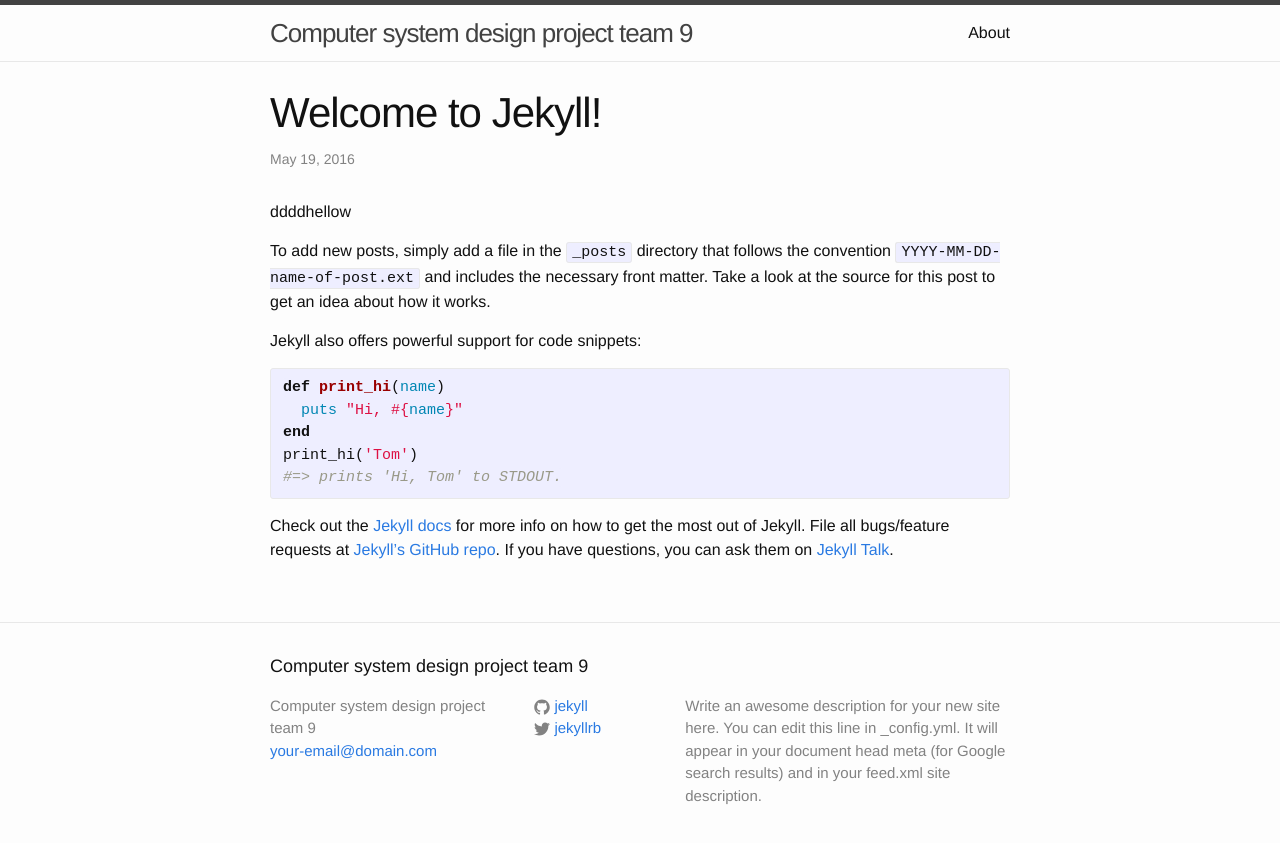
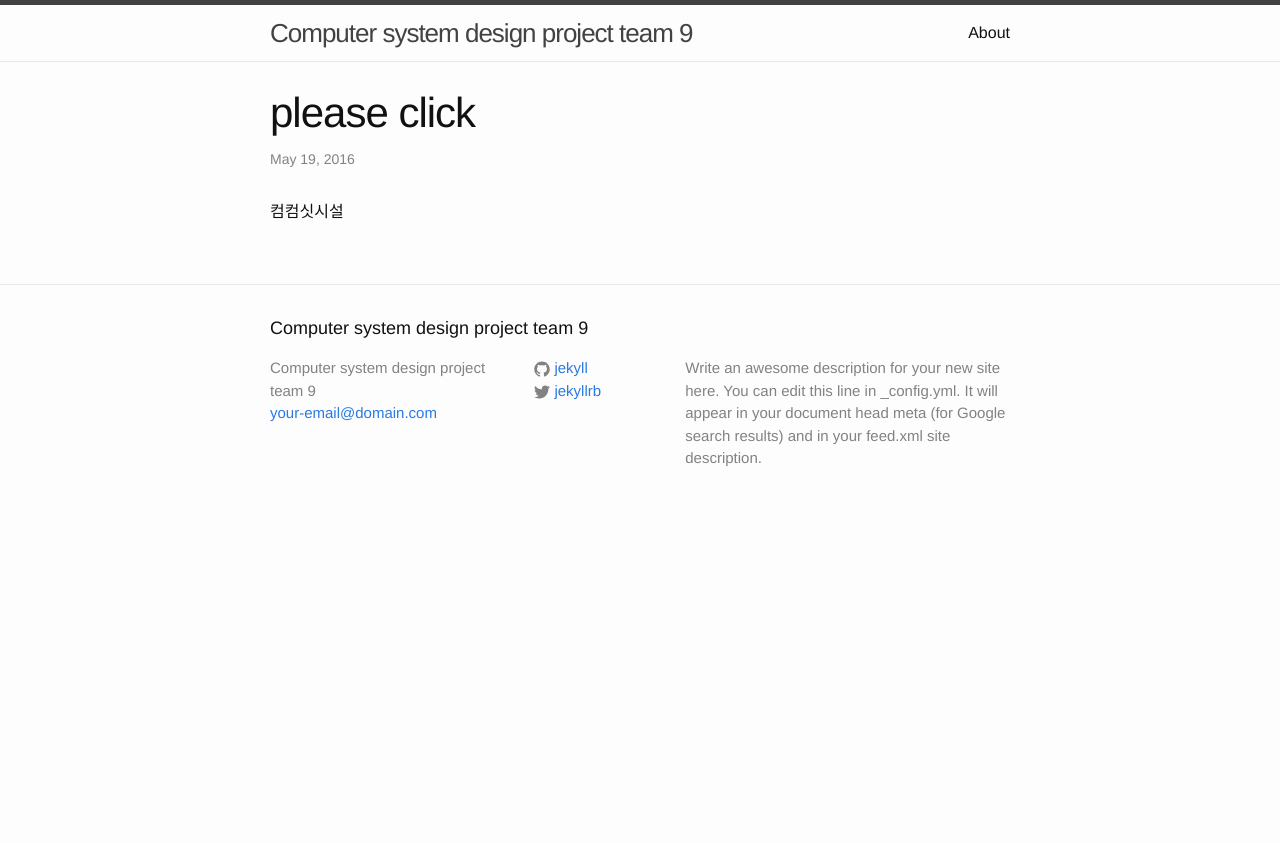
Before and after one commit to strawberryjamsea/hanyugyung.github.com, a Jekyll site: the page built from _posts/2016-05-19-welcome-to-jekyll.markdown, in a window 1280 px wide. Shown: the top 843 px of the page. Built offline with Jekyll 4.4.1, drawn with Linux system fonts in a browser that asks for light colours.

Commit message:
Update 2016-05-19-welcome-to-jekyll.markdown

```diff
--- a/_posts/2016-05-19-welcome-to-jekyll.markdown
+++ b/_posts/2016-05-19-welcome-to-jekyll.markdown
@@ -1,24 +1,10 @@
 ---
 layout: post
-title:  "Welcome to Jekyll!"
+title:  "please click"
 date:   2016-05-19 15:35:08 +0900
 categories: jekyll update
 ---
-ddddhellow
-
-To add new posts, simply add a file in the `_posts` directory that follows the convention `YYYY-MM-DD-name-of-post.ext` and includes the necessary front matter. Take a look at the source for this post to get an idea about how it works.
-
-Jekyll also offers powerful support for code snippets:
-
-{% highlight ruby %}
-def print_hi(name)
-  puts "Hi, #{name}"
-end
-print_hi('Tom')
-#=> prints 'Hi, Tom' to STDOUT.
-{% endhighlight %}
-
-Check out the [Jekyll docs][jekyll-docs] for more info on how to get the most out of Jekyll. File all bugs/feature requests at [Jekyll’s GitHub repo][jekyll-gh]. If you have questions, you can ask them on [Jekyll Talk][jekyll-talk].
+컴컴싯시설
 
 [jekyll-docs]: http://jekyllrb.com/docs/home
 [jekyll-gh]:   https://github.com/jekyll/jekyll
```
